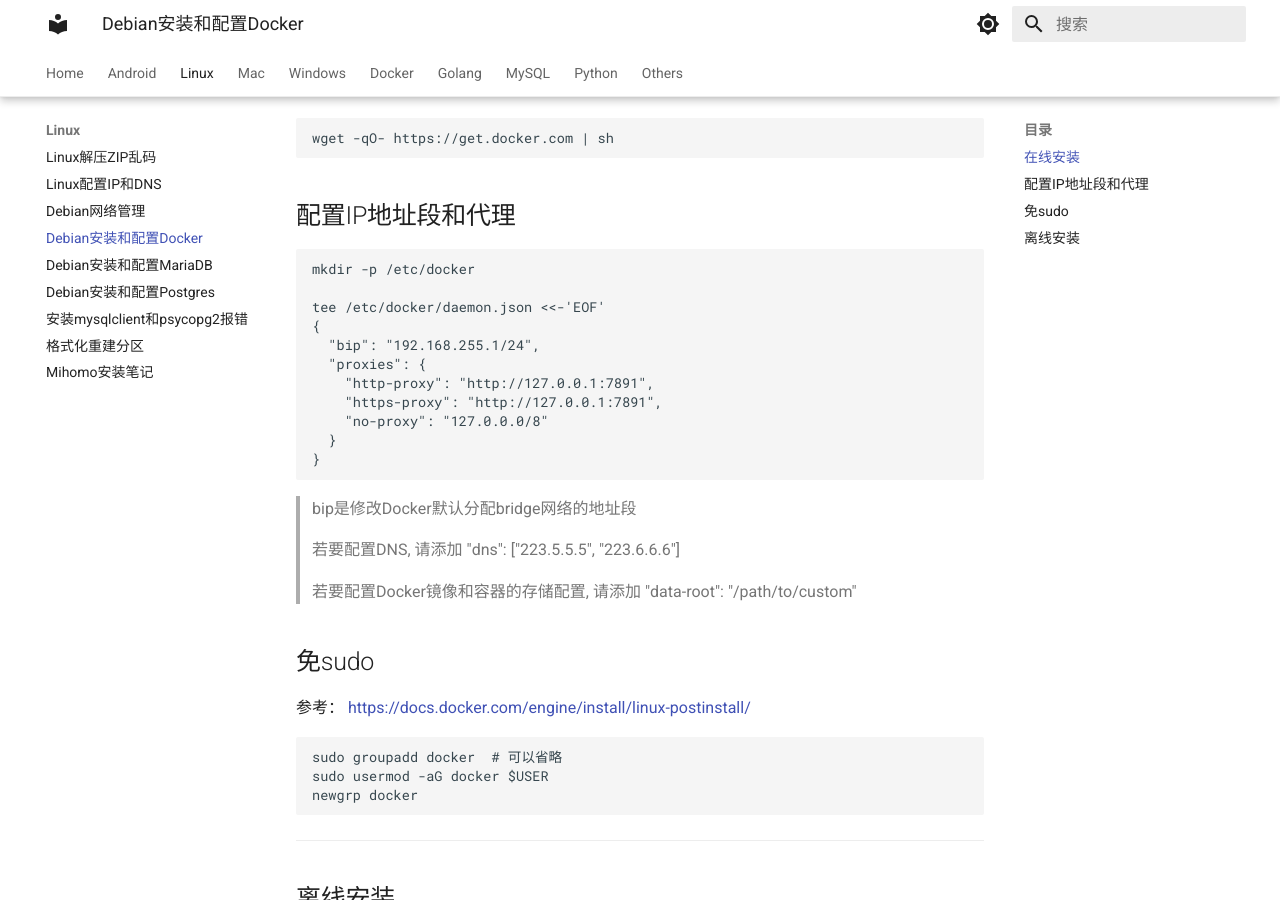
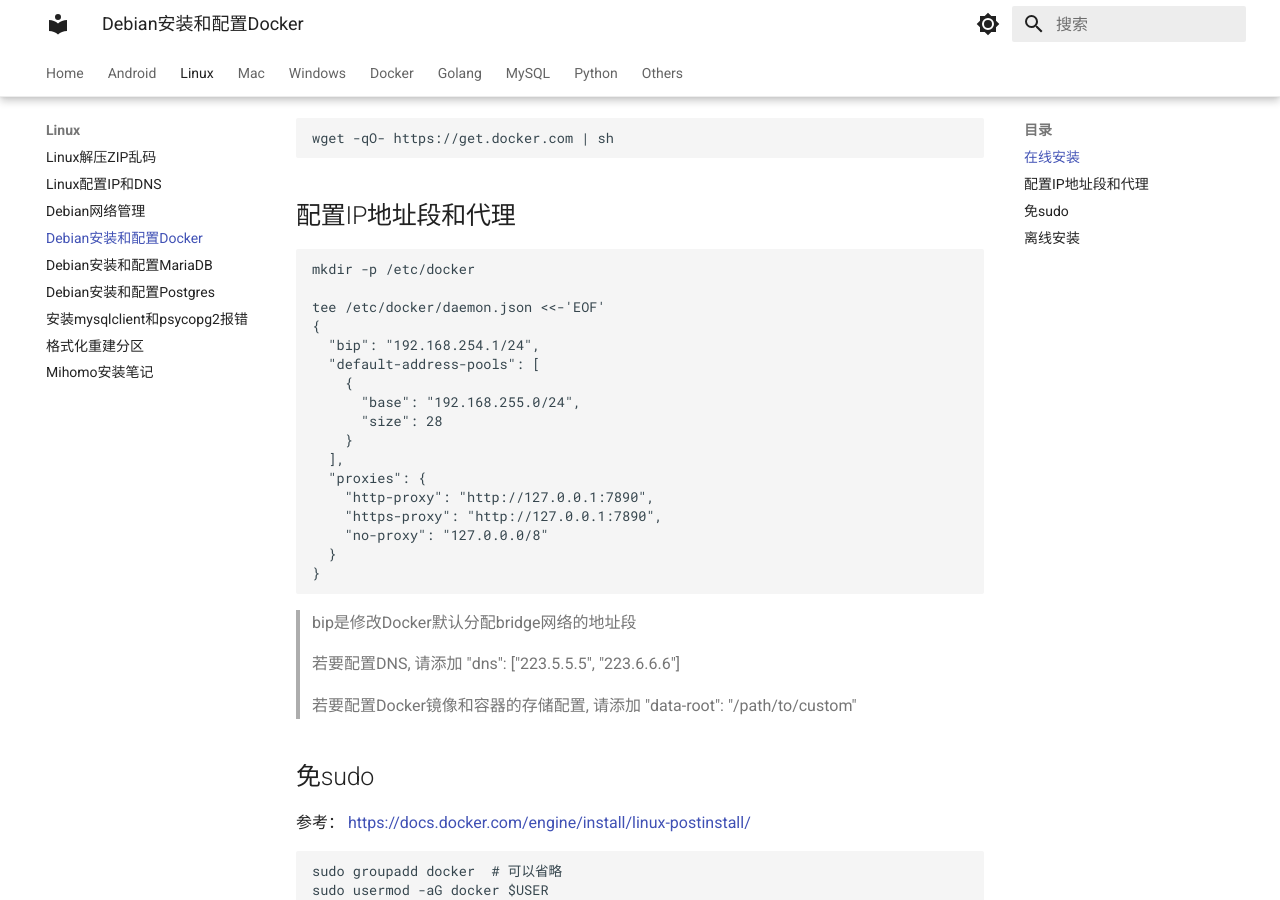
Before and after one commit to gfourdx/mydocs, an MkDocs documentation site: the page built from docs/linux/Debian安装和配置Docker.md, in a window 1280 px wide and 900 px high, scrolled down 320 px. Built offline with MkDocs 1.6.1 and Material for MkDocs 9.7.7, drawn with Linux system fonts in a browser that asks for light colours.

Commit message:
Update Debian安装和配置Docker.md

```diff
--- a/docs/linux/Debian安装和配置Docker.md
+++ b/docs/linux/Debian安装和配置Docker.md
@@ -22,10 +22,16 @@
 
 tee /etc/docker/daemon.json <<-'EOF'
 {
-  "bip": "192.168.255.1/24",
+  "bip": "192.168.254.1/24",
+  "default-address-pools": [
+    {
+      "base": "192.168.255.0/24",
+      "size": 28
+    }
+  ],
   "proxies": {
-    "http-proxy": "http://127.0.0.1:7891",
-    "https-proxy": "http://127.0.0.1:7891",
+    "http-proxy": "http://127.0.0.1:7890",
+    "https-proxy": "http://127.0.0.1:7890",
     "no-proxy": "127.0.0.0/8"
   }
 }
```
